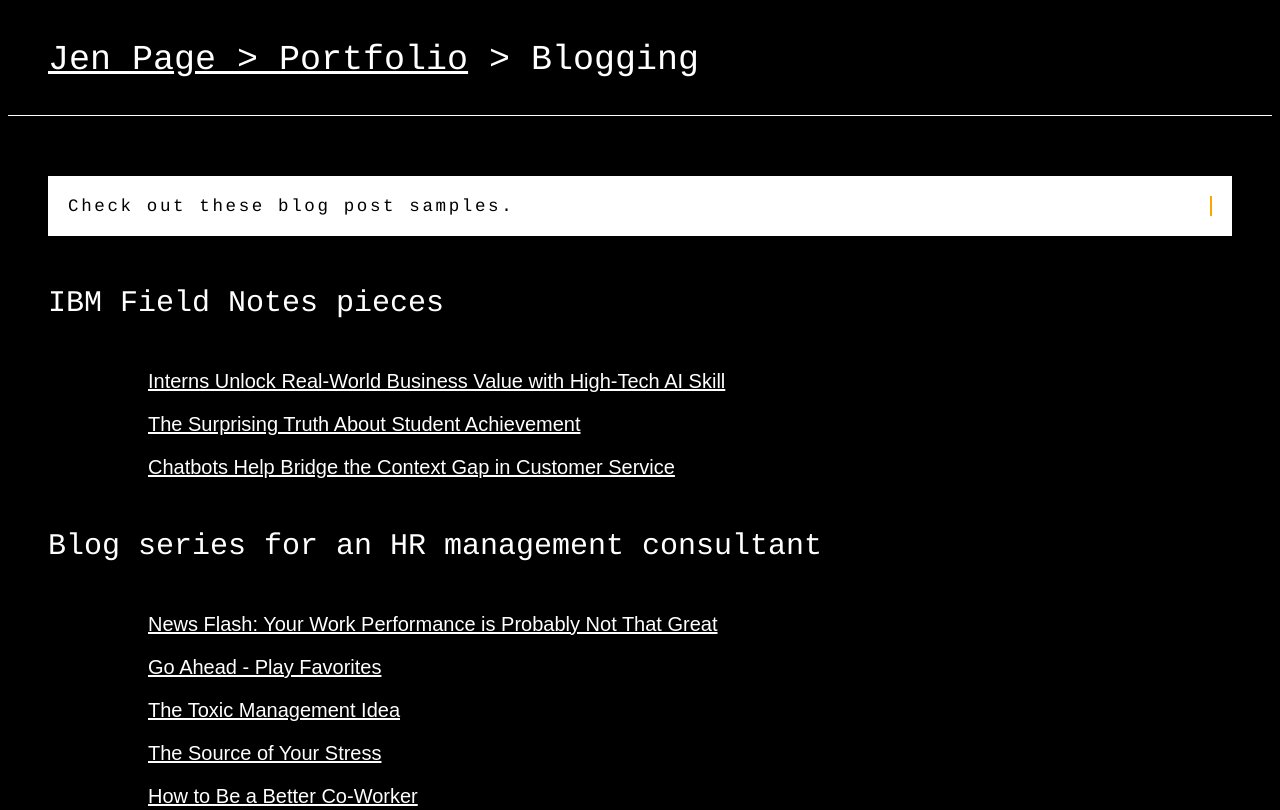
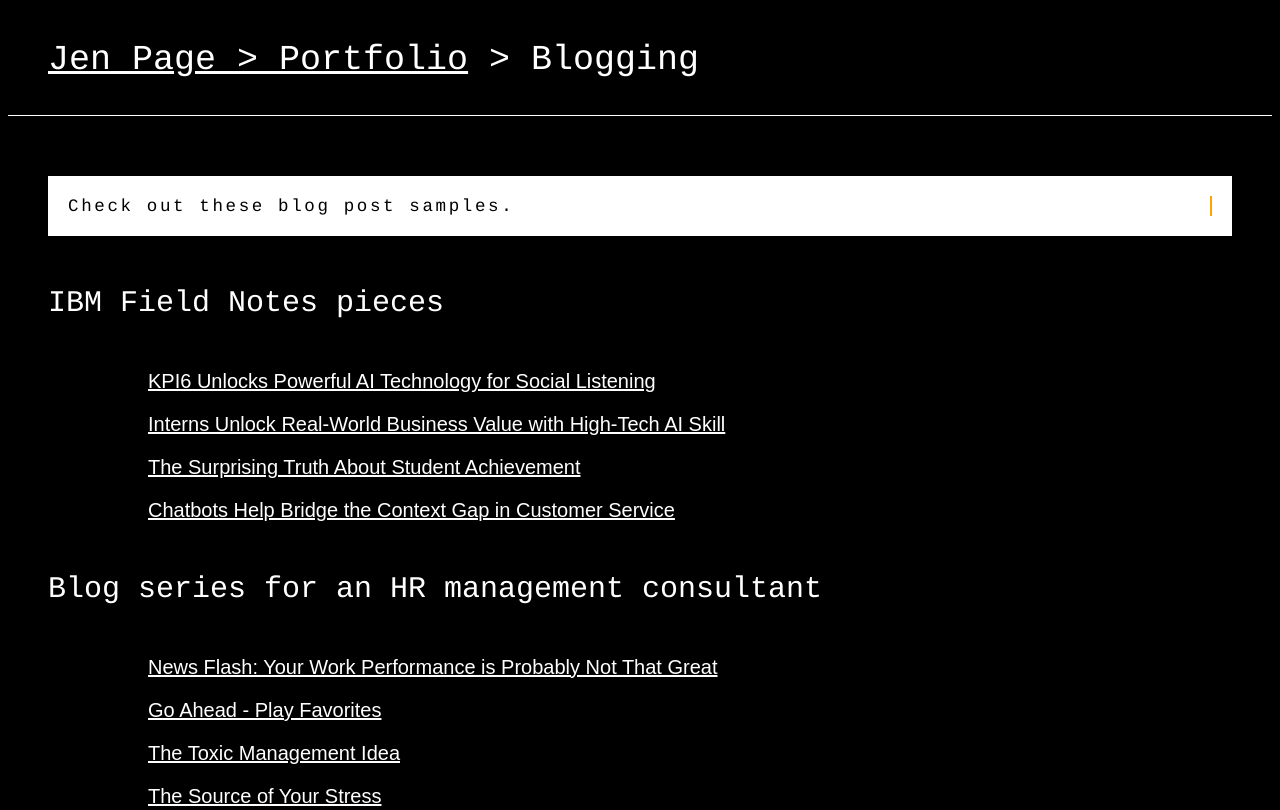
Before and after one commit to headweigh/portfolio, a plain HTML site: page blog.html in a window 1280 px wide. Shown: the top 810 px of the page. Drawn offline with Linux system fonts and the light colour scheme.

Commit message:
add latest IBM blog post

```diff
--- a/blog.html
+++ b/blog.html
@@ -17,6 +17,7 @@
         <p>IBM Field Notes pieces</p>
       </div>
       <div class="links">
+        <p><a href="https://www.ibm.com/blogs/client-voices/kpi6-ai-technology-social-listening/" target="_blank">KPI6 Unlocks Powerful AI Technology for Social Listening</a></p>
         <p><a href="https://www.ibm.com/blogs/client-voices/interns-unlock-real-world-business-value-high-tech-ai-skill/" target="_blank">Interns Unlock Real-World Business Value with High-Tech AI Skill</a></p>
         <p><a href="https://www.ibm.com/blogs/client-voices/surprising-truth-student-achievement/" target="_blank">The Surprising Truth About Student Achievement</a></p>
         <p><a href="https://www.ibm.com/blogs/client-voices/chatbots-bridge-gap-customer-service/" target="_blank">Chatbots Help Bridge the Context Gap in Customer Service</a></p>
```
